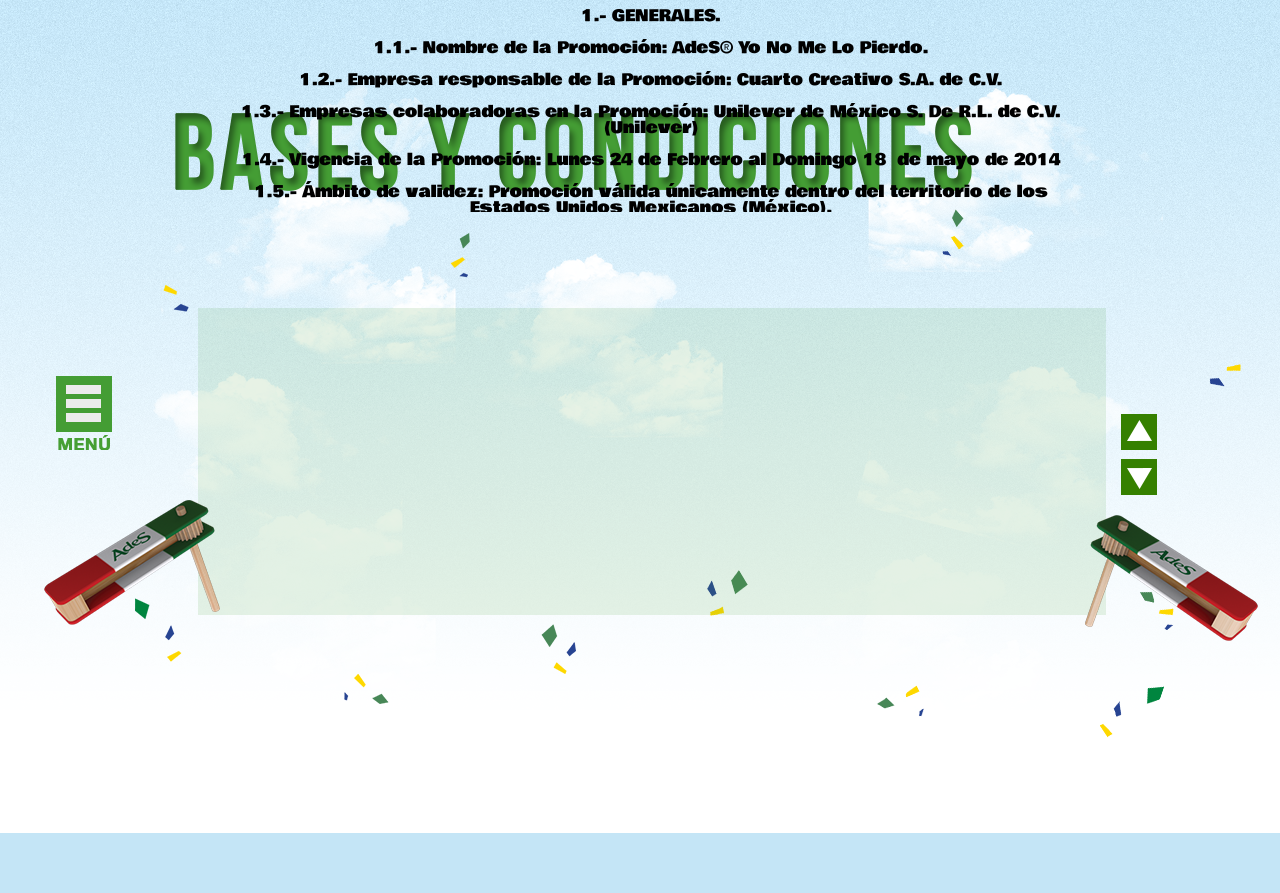
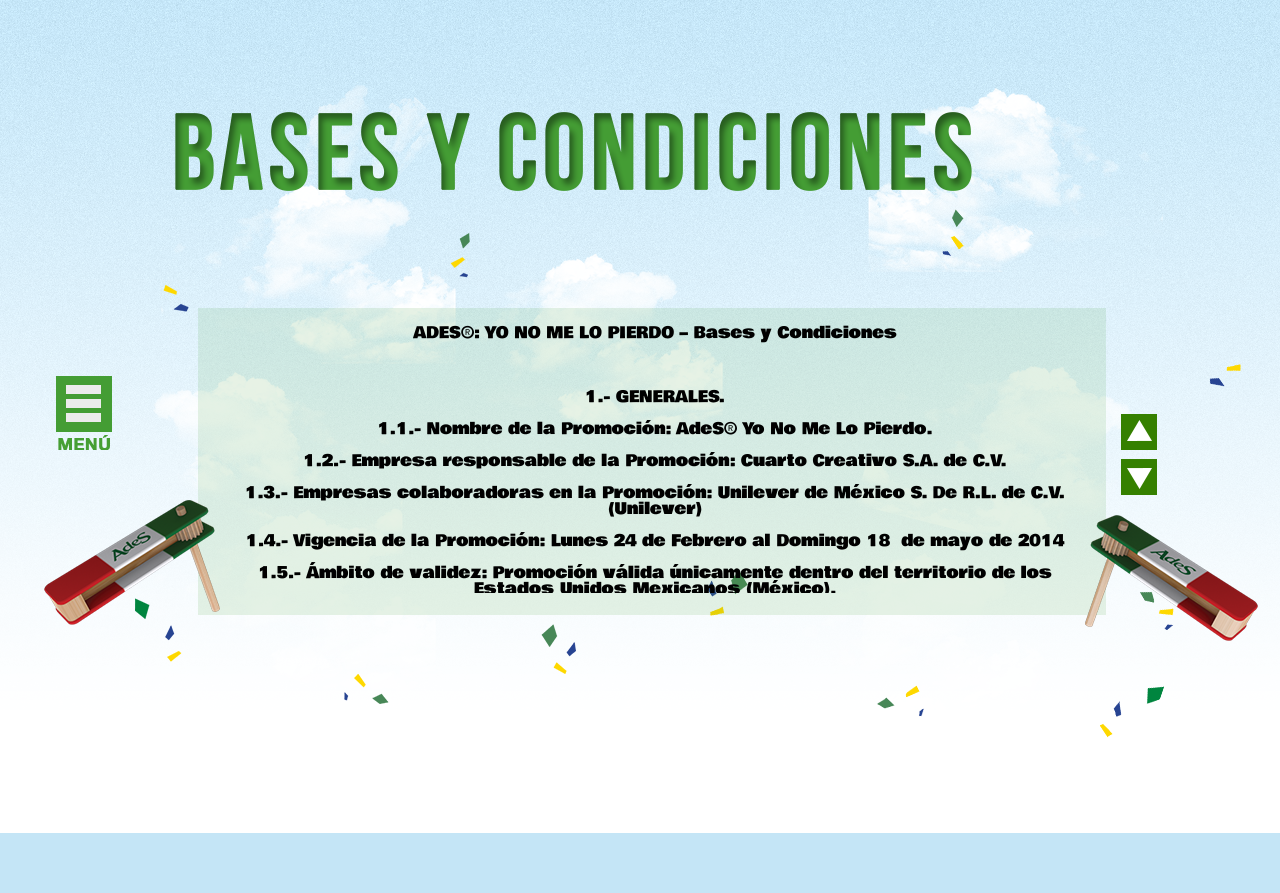
Before and after one commit to danisdead/Myutsu, a PHP site: page /bases.php in a window 1280 px wide. Run offline with PHP 8.4, Linux system fonts and the light colour scheme.

Commit message:
CSS bases

```diff
--- a/css/estilos.css
+++ b/css/estilos.css
@@ -162,9 +162,11 @@
  width:842px;
  height:268px;
  overflow:auto;
- margin-left:230px;
- margin-top:-130px;
  font-family: 'Bowlby One', cursive;
+
+ position: relative;
+top: 251px;
+left: 234px;
 }
 .link{
 	color: #007317;
```
